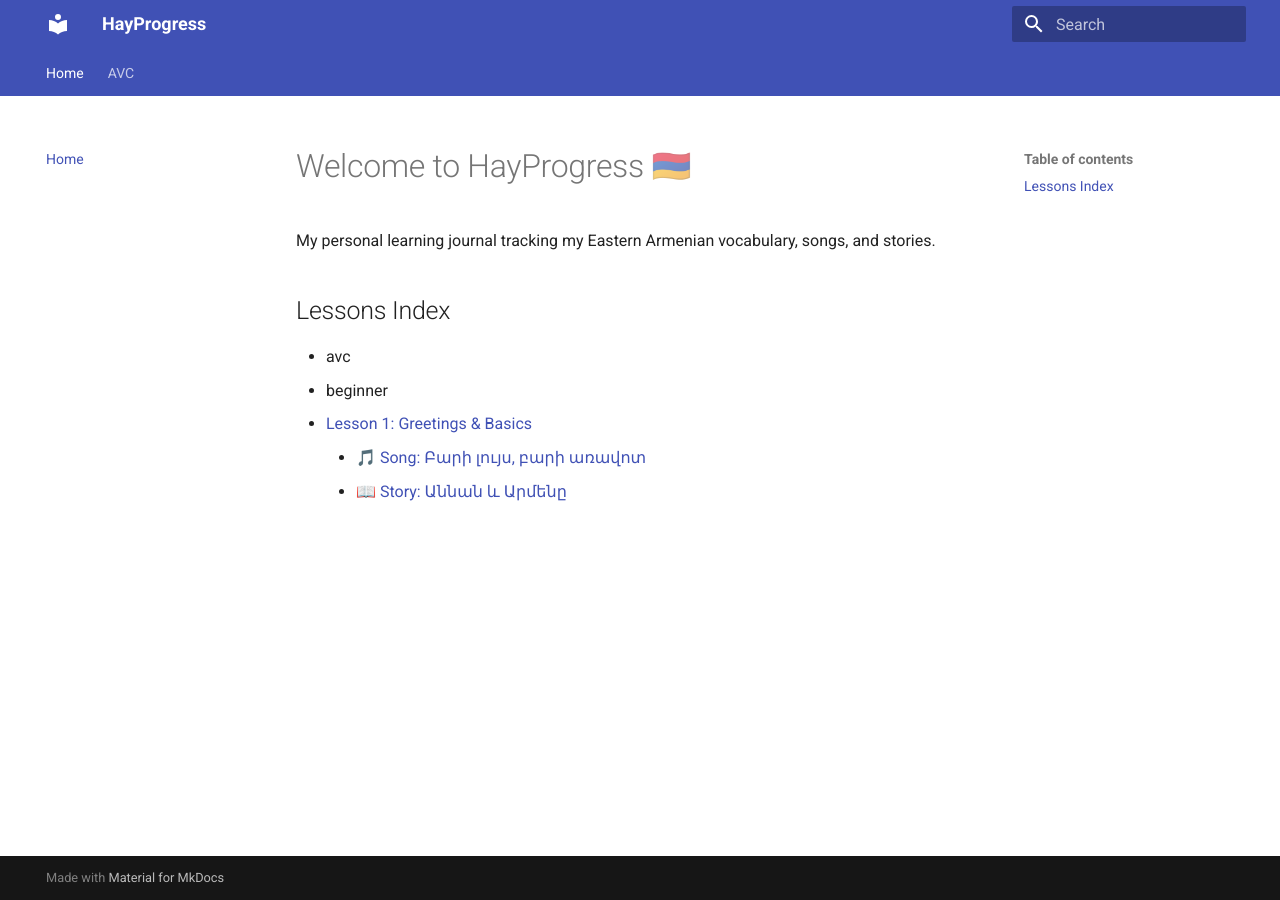
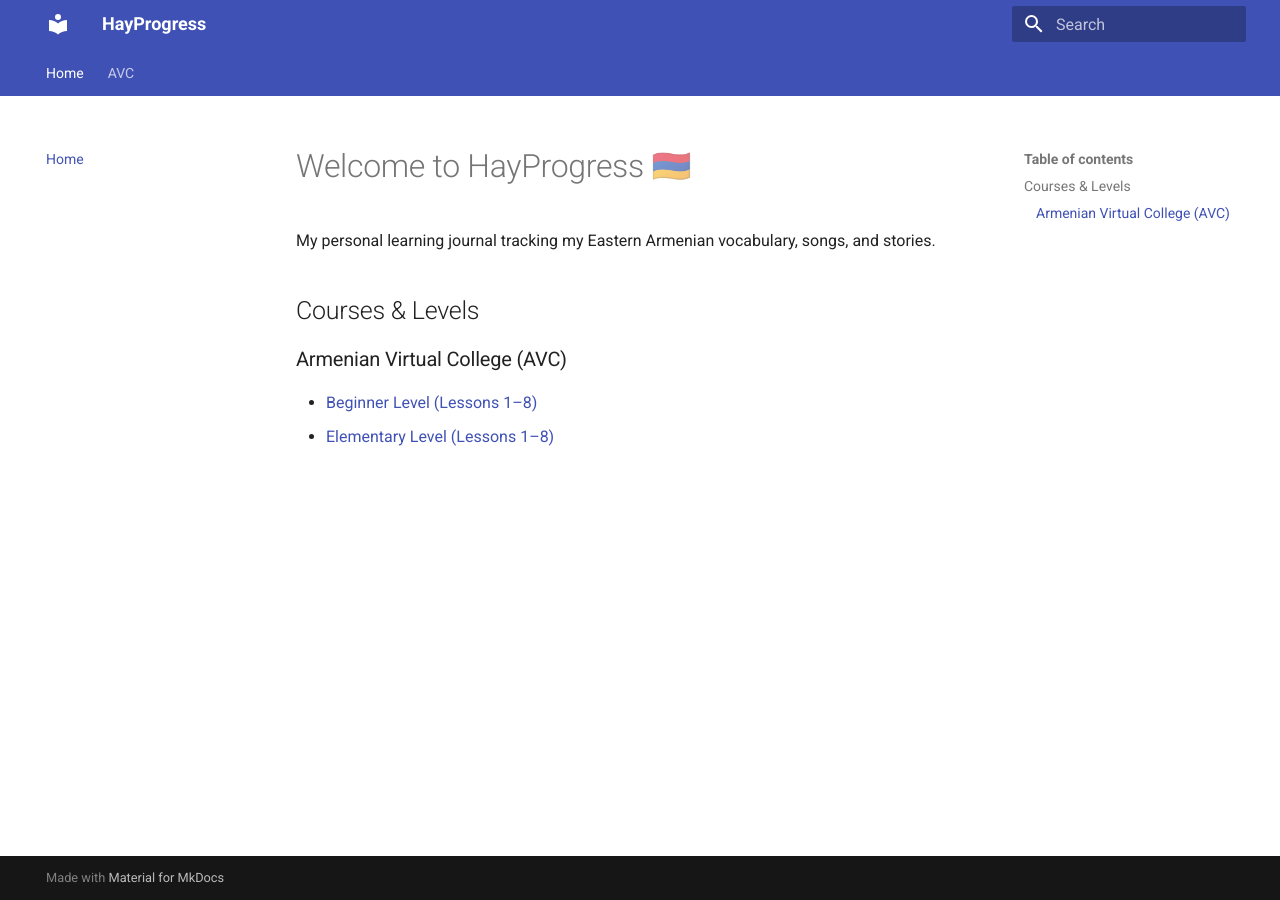
Before and after one commit to Hayprogress/Hayprogress, an MkDocs documentation site: the page built from docs/index.md, in a window 1280 px wide. Built offline with MkDocs 1.6.1 and Material for MkDocs 9.7.7, drawn with Linux system fonts in a browser that asks for light colours.

Commit message:
Update index.md

```diff
--- a/docs/index.md
+++ b/docs/index.md
@@ -2,9 +2,8 @@
 
 My personal learning journal tracking my Eastern Armenian vocabulary, songs, and stories.
 
-## Lessons Index
-* avc
-  * beginner
-   * [Lesson 1: Greetings & Basics](lesson-1/index.md)
-    * [🎵 Song: Բարի լույս, բարի առավոտ](lesson-1/song.md)
-    * [📖 Story: Աննան և Արմենը](lesson-1/story.md)
+## Courses & Levels
+
+### Armenian Virtual College (AVC)
+* [Beginner Level (Lessons 1–8)](avc/beginner/index.md)
+* [Elementary Level (Lessons 1–8)](avc/elementary/index.md)
```
